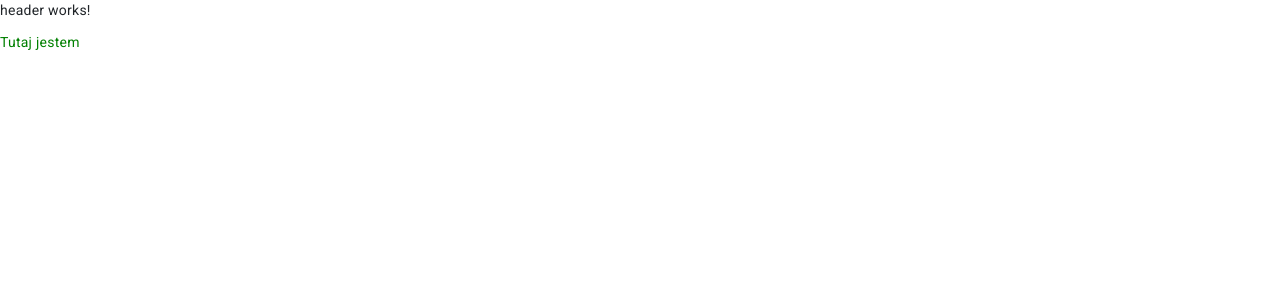
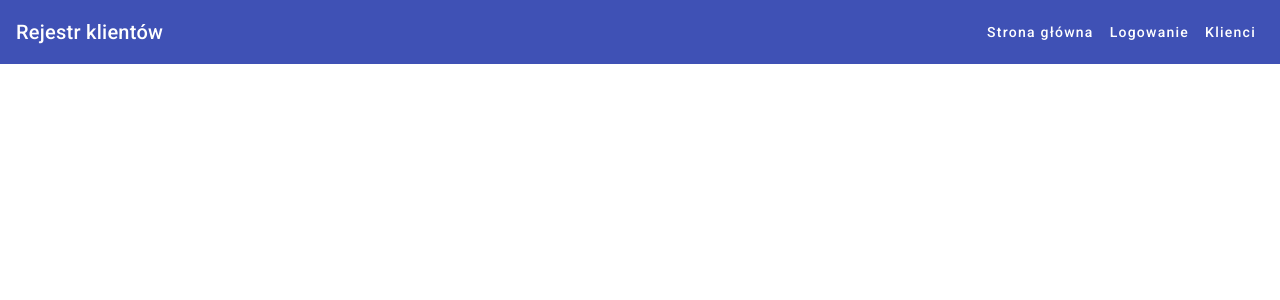
Before and after one commit to TomaszOciepa/angular-course-part-2, an Angular app: page / in a window 1280 px wide. Shown: the top 300 px of the page. Built offline with nearby package versions, Linux system fonts and the light colour scheme.

Commit message:
L141 utworzenie header z angular material

```diff
--- a/src/app/app.component.html
+++ b/src/app/app.component.html
@@ -1,3 +1 @@
 <app-header></app-header>
-
-<p class="test">Tutaj jestem</p>
--- a/src/app/modules/core/components/header/header.component.html
+++ b/src/app/modules/core/components/header/header.component.html
@@ -1 +1,9 @@
-<p>header works!</p>
+<nav>
+  <mat-toolbar color="primary">
+    <span>Rejestr klientów</span>
+    <span class="spacer"></span>
+    <button mat-button routerLink="/">Strona główna</button>
+    <button mat-button routerLink="/logowanie">Logowanie</button>
+    <button mat-button routerLink="/klienci">Klienci</button>
+  </mat-toolbar>
+</nav>
--- a/src/app/modules/core/components/header/header.component.scss
+++ b/src/app/modules/core/components/header/header.component.scss
@@ -0,0 +1,3 @@
+.spacer {
+  flex: 1 1 auto;
+}
--- a/src/app/modules/core/core.module.ts
+++ b/src/app/modules/core/core.module.ts
@@ -1,10 +1,13 @@
 import { NgModule } from '@angular/core';
 import { CommonModule } from '@angular/common';
 import { HeaderComponent } from './components/header/header.component';
+import { MatToolbarModule } from '@angular/material/toolbar';
+import { MatButtonModule } from '@angular/material/button';
+import { RouterModule } from '@angular/router';
 
 @NgModule({
   declarations: [HeaderComponent],
-  imports: [CommonModule],
+  imports: [CommonModule, MatToolbarModule, MatButtonModule, RouterModule],
   exports: [HeaderComponent],
 })
 export class CoreModule {}
```
